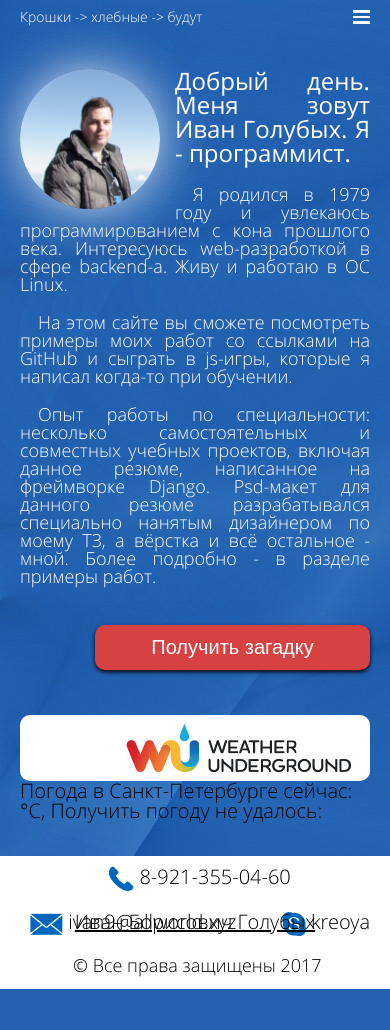
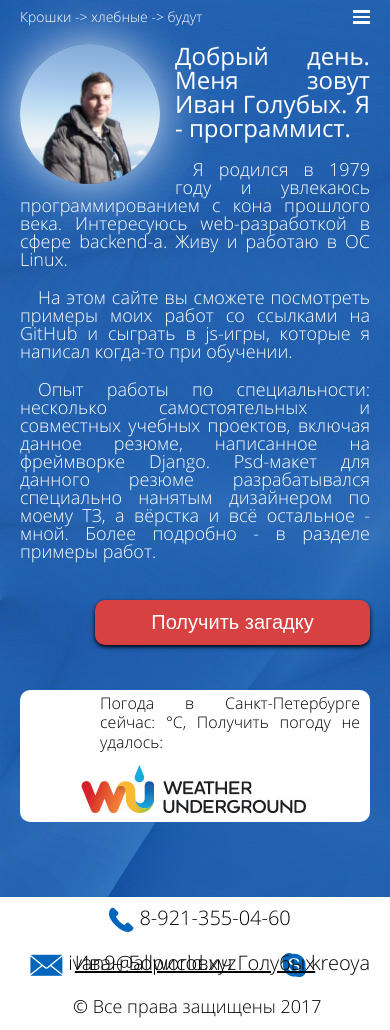
Before and after one commit to ivangolubykh/2017_portfolio, a Django app: page /django/profile_ig/ in a window 390 px wide; the page is wider, and only the part inside the window is pictured. Before the commit the page ends 989 px from the top of that part, so only its background shows below. Run offline with Django 3.2, Linux system fonts and the light colour scheme; data comes from the database, SQL or seed files in the repository; data that the repository does not hold is empty.

Commit message:
Свёрстана текстовая часть, вплоть до погоды включительно, главной страницы для всех разрешений экрана.

```diff
--- a/portfolio_django_2017/app_main/static/app_main/js/main_page.js
+++ b/portfolio_django_2017/app_main/static/app_main/js/main_page.js
@@ -8,7 +8,7 @@ function get_weather() {
             dataType: "json",
             success: function(data){
                 document.getElementById('weather_img').src = data.weather_image;
-                document.getElementById('weather_temperature').innerHTML = data.weather_temperature;
+                document.getElementById('weather_temperature').innerHTML = data.weather_temperature + '&deg;C,';
                 document.getElementById('weather_text').innerHTML = data.weather_text;
             }
     });
--- a/portfolio_django_2017/app_main/templates/index.html
+++ b/portfolio_django_2017/app_main/templates/index.html
@@ -38,15 +38,15 @@
     <div class="puzzle_button">
         <button onclick="arcana();">Получить загадку</button>
     </div>
-    <div class="weather">
-        <img id="weather_img" class="rainfall" src="{% static 'general/img/empty.gif' %}">
-        <img class="weather_logo" src="{% static 'general/img/wundergroundLogo_4c_horz.jpg' %}">
-        <div class="nothing"></div><!--
+    <div class="weather"><!--
+     --><img id="weather_img" class="rainfall" src="{% static 'general/img/empty.gif' %}"><!--
      --><div class="weather_text">
-            Погода в Санкт-Петербурге сейчас:
-            <br><span id="weather_temperature">вычисляется..., </span>&deg;C,
+        <span>Погода в Санкт-Петербурге сейчас:</span>
+            <span id="weather_temperature">вычисляется...</span>
             <span id="weather_text">...</span>
-        </div>
+        </div><!--
+     --><div class="nothing"></div><!--
+     --><img class="weather_logo" src="{% static 'general/img/wundergroundLogo_4c_horz.jpg' %}">
     </div>
 {% endblock %}
 
--- a/portfolio_django_2017/general_static/general/style/style.css
+++ b/portfolio_django_2017/general_static/general/style/style.css
@@ -162,6 +162,21 @@ footer {
         margin: 20px 0px;
     }
 
+    article {
+        margin: 20px 0 75px 0;
+    }
+
+    .weather {
+        font-size: 16px;
+
+    }
+    .weather_text{
+        width: calc(100% - 90px)
+    }
+    .weather_logo {
+        width: 230px;
+        margin: 8px calc(50% - 115px);
+    }
 }
 
 
@@ -184,6 +199,7 @@ footer {
         height: 33px;
         margin: 10px 0;
     }
+
 }
 
 @media screen and (min-width: 321px) and (max-width: 480px) {
@@ -206,6 +222,7 @@ footer {
         height: 45px;
         margin: 20px 0;
     }
+
 
 }
 
@@ -257,6 +274,10 @@ footer {
         margin: 35px 0px;
     }
 
+    article {
+        margin: 45px 0 75px 0;
+    }
+
     .puzzle_button{
         text-align: right;
     }
@@ -265,6 +286,18 @@ footer {
         width: 310px;
         height: 50px;
         margin: 25px 0;
+    }
+
+    .weather {
+        font-size: 20px;
+    }
+    .weather_text{
+        width: calc(100% - 80px - 30% - 30px)
+    }
+    .weather_logo {
+        width: 230px;
+        float: right;
+        margin: 8px 15px;
     }
 
 }
@@ -279,6 +312,15 @@ footer {
         height: 20px;
         vertical-align: middle;
     }
+
+    .weather {
+        font-size: 16px;
+    }
+    .weather_logo {
+        width: 30%;
+        margin: 8px 15px;
+    }
+
 }
 
 
@@ -325,10 +367,6 @@ footer {
 	vertical-align: middle;
 }
 
-article {
-    margin: 45px 0 75px 0;
-}
-
 
 
 body input, body select, body textarea {
@@ -339,34 +377,33 @@ p {
     text-indent: 1em;
 }
 
-
 .weather {
     width: 100%;
-    height: 66px;
+    min-height: 66px;
     background: white;
     margin: 25px 0 25px 0;
     border: none;
     border-radius: 10px;
     color: black;
-    font-size: 20px;
+    vertical-align: middle;
 }
 .rainfall {
+    display: inline-block;
     width: 50px;
     height: 50px;
-    float: left;
     margin: 8px 15px;
+    vertical-align: middle;
 }
-
+.weather_text {
+    display: inline-block;
+    vertical-align: middle;
+}
+.weather_text span {
+    line-height: 1.2em;
+}
 .weather_logo {
-    width: 230px;
-    height: 50px;
-    float: right;
-    margin: 8px 15px;
-}
-
-.weather_text {
-    width: 450px;
     display: inline-block;
+    max-width: 230px;
     vertical-align: middle;
 }
 
```
